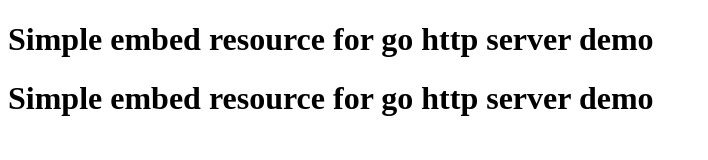
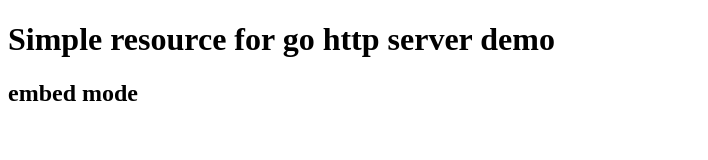
Before and after one commit to ccpwcn/singlePro, a plain HTML site: page static/index.html in a window 1280 px wide. Shown: the whole page, without its empty margins (0-708 px from the left). Drawn offline with Linux system fonts and the light colour scheme.

Commit message:
让资源文件更易于观察功能变化

```diff
--- a/static/index.html
+++ b/static/index.html
@@ -2,10 +2,10 @@
 <html lang="zh-CN">
 <head>
     <meta charset="UTF-8">
-    <title>simple embed</title>
+    <title>simple home page</title>
 </head>
 <body>
-<h1>Simple embed resource for go http server demo</h1>
-<h1>Simple embed resource for go http server demo</h1>
+<h1>Simple resource for go http server demo</h1>
+<h2>embed mode</h2>
 </body>
 </html>
```
